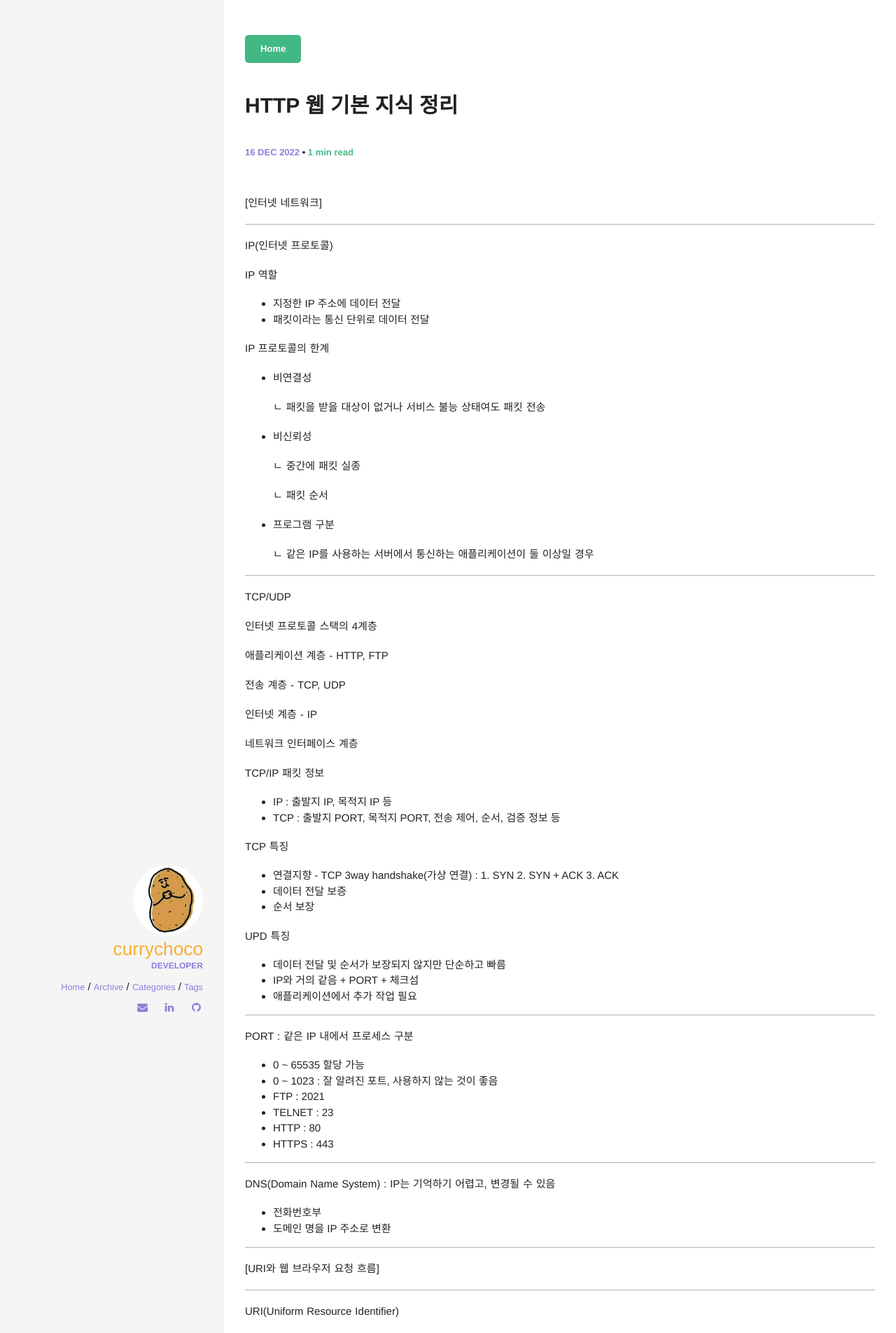
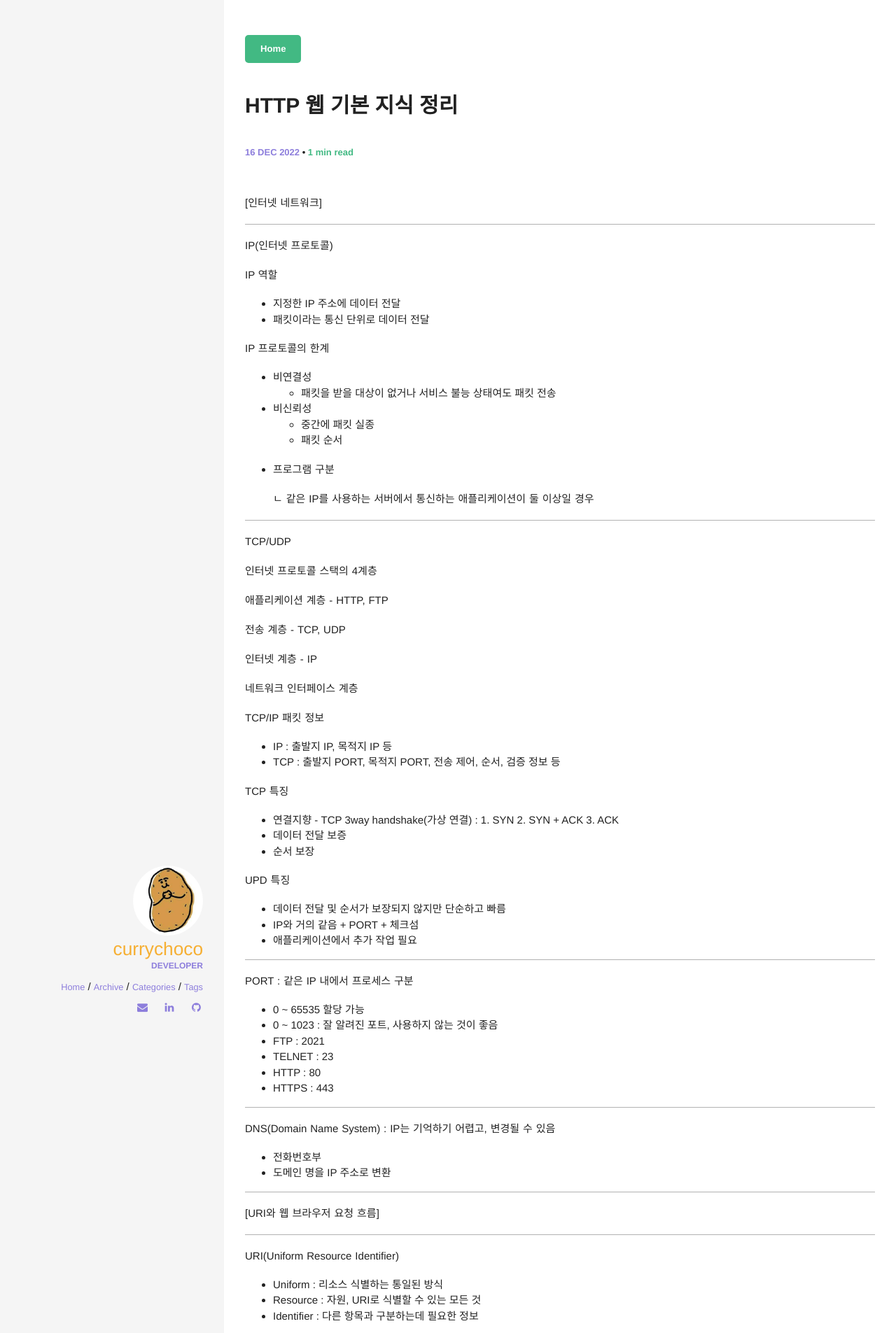
Before and after one commit to currychoco/currychoco.github.io, a Jekyll site: the page built from _posts/2022-12-16-인터넷네트워크.md, in a window 1280 px wide. Shown: the top 1905 px of the page at 70% size. Built offline with Jekyll 4.4.1, drawn with Linux system fonts in a browser that asks for light colours; comment, search, counter and statistics services are not loaded.

```diff
--- a/_posts/2022-12-16-인터넷네트워크.md
+++ b/_posts/2022-12-16-인터넷네트워크.md
@@ -18,13 +18,10 @@ IP 역할
 
 IP 프로토콜의 한계
 - 비연결성
-
-    ㄴ 패킷을 받을 대상이 없거나 서비스 불능 상태여도 패킷 전송
+    * 패킷을 받을 대상이 없거나 서비스 불능 상태여도 패킷 전송
 - 비신뢰성
-
-    ㄴ 중간에 패킷 실종
-
-    ㄴ 패킷 순서
+    * 중간에 패킷 실종
+    * 패킷 순서
 
 
 - 프로그램 구분
```
